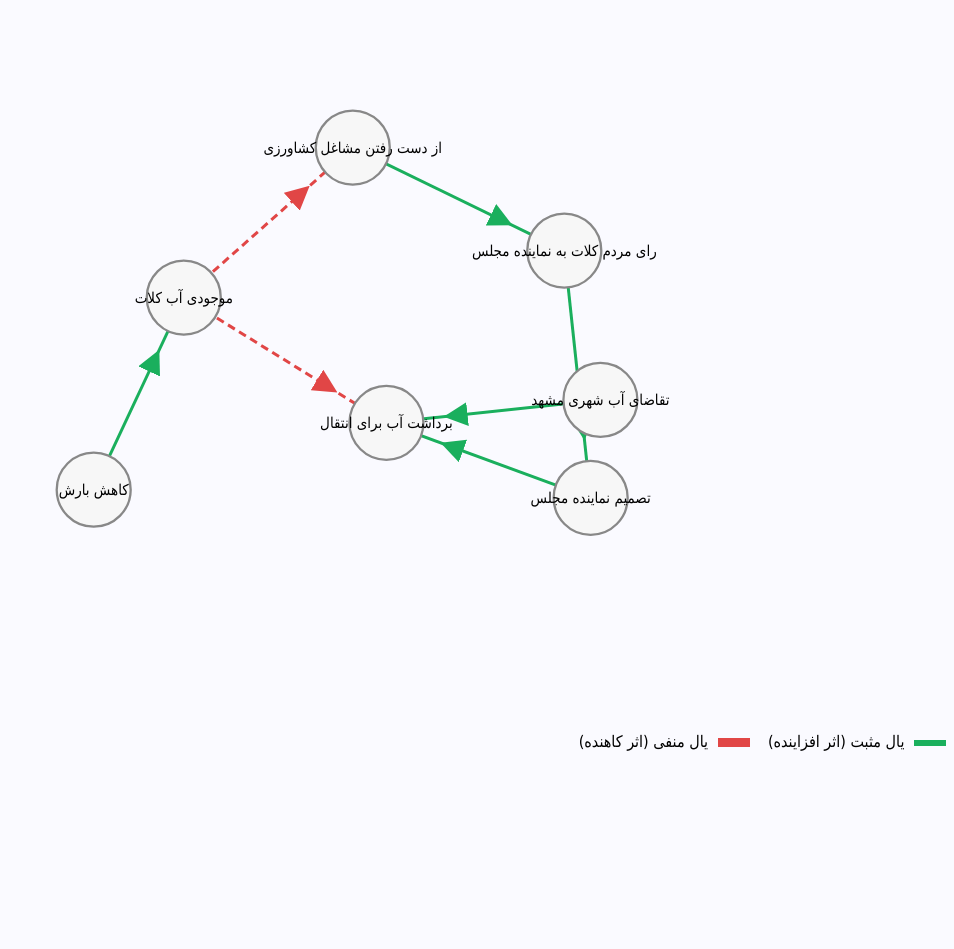
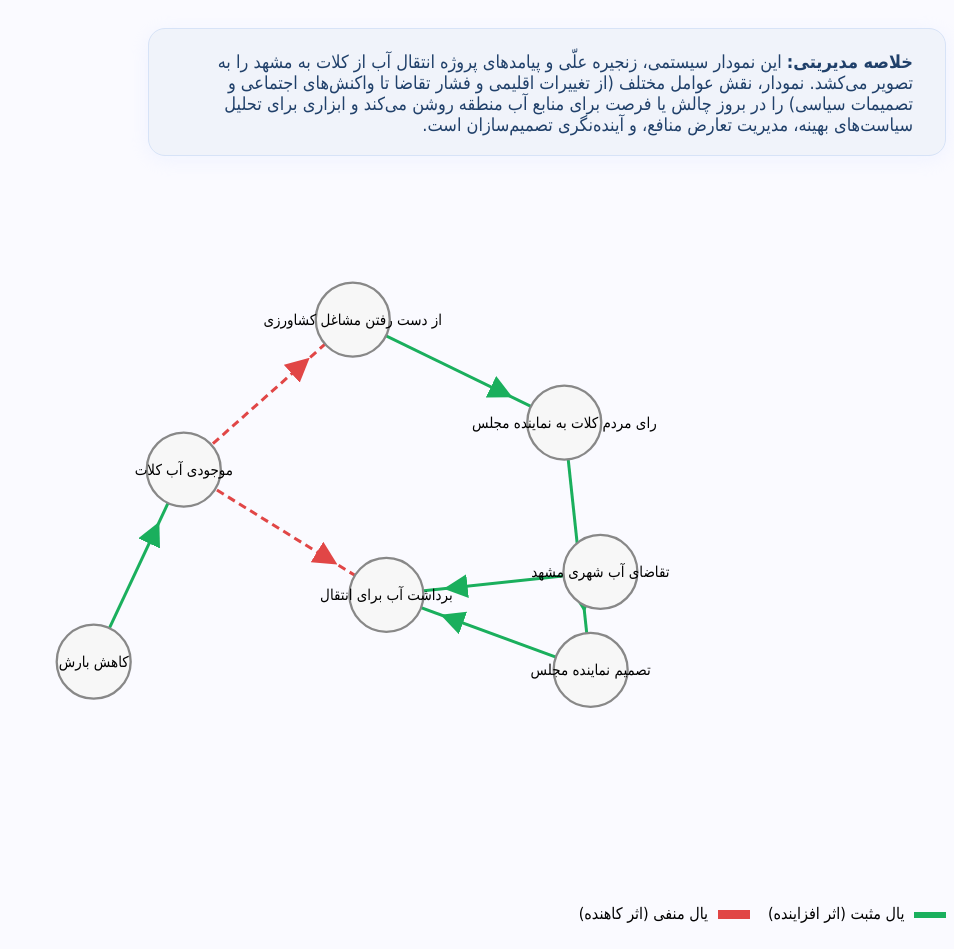
Before and after one commit to sajjadzea/my-simple-system, a plain HTML site: page index.html in a window 1280 px wide. Shown: the whole page, without its empty margins (326-1280 px from the left). Before the commit the page ends 800 px from the top, so only its background shows below. Drawn offline with nearby package versions, Linux system fonts and the light colour scheme.

Commit message:
Update index.html

```diff
--- a/index.html
+++ b/index.html
@@ -7,6 +7,18 @@
     <script src="https://d3js.org/d3.v7.min.js"></script>
     <style>
         body { direction: rtl; background: #fafaff; }
+        .summary-box {
+            margin: 28px 0 24px 0;
+            padding: 22px 32px 20px 24px;
+            background: #f0f3fa;
+            border-radius: 17px;
+            border: 1.3px solid #d7e3f7;
+            font-family: Tahoma,sans-serif;
+            font-size: 18px;
+            color: #20406a;
+            max-width: 740px;
+            box-shadow: 0 4px 20px #dde8ff55;
+        }
         .node circle { fill: #f7f7f7; stroke: #888; stroke-width: 2.3px; }
         .label { font-size: 15px; font-family: Tahoma, sans-serif; pointer-events: none; }
         .link { stroke-width: 3px; }
@@ -16,6 +28,11 @@
     </style>
 </head>
 <body>
+    <div class="summary-box">
+        <b>خلاصه مدیریتی:</b>
+        این نمودار سیستمی، زنجیره علّی و پیامدهای پروژه انتقال آب از کلات به مشهد را به تصویر می‌کشد.
+        نمودار، نقش عوامل مختلف (از تغییرات اقلیمی و فشار تقاضا تا واکنش‌های اجتماعی و تصمیمات سیاسی) را در بروز چالش یا فرصت برای منابع آب منطقه روشن می‌کند و ابزاری برای تحلیل سیاست‌های بهینه، مدیریت تعارض منافع، و آینده‌نگری تصمیم‌سازان است.
+    </div>
     <svg id="diagram" width="1100" height="700"></svg>
 
     <!-- کلید راهنما (Legend) -->
```
